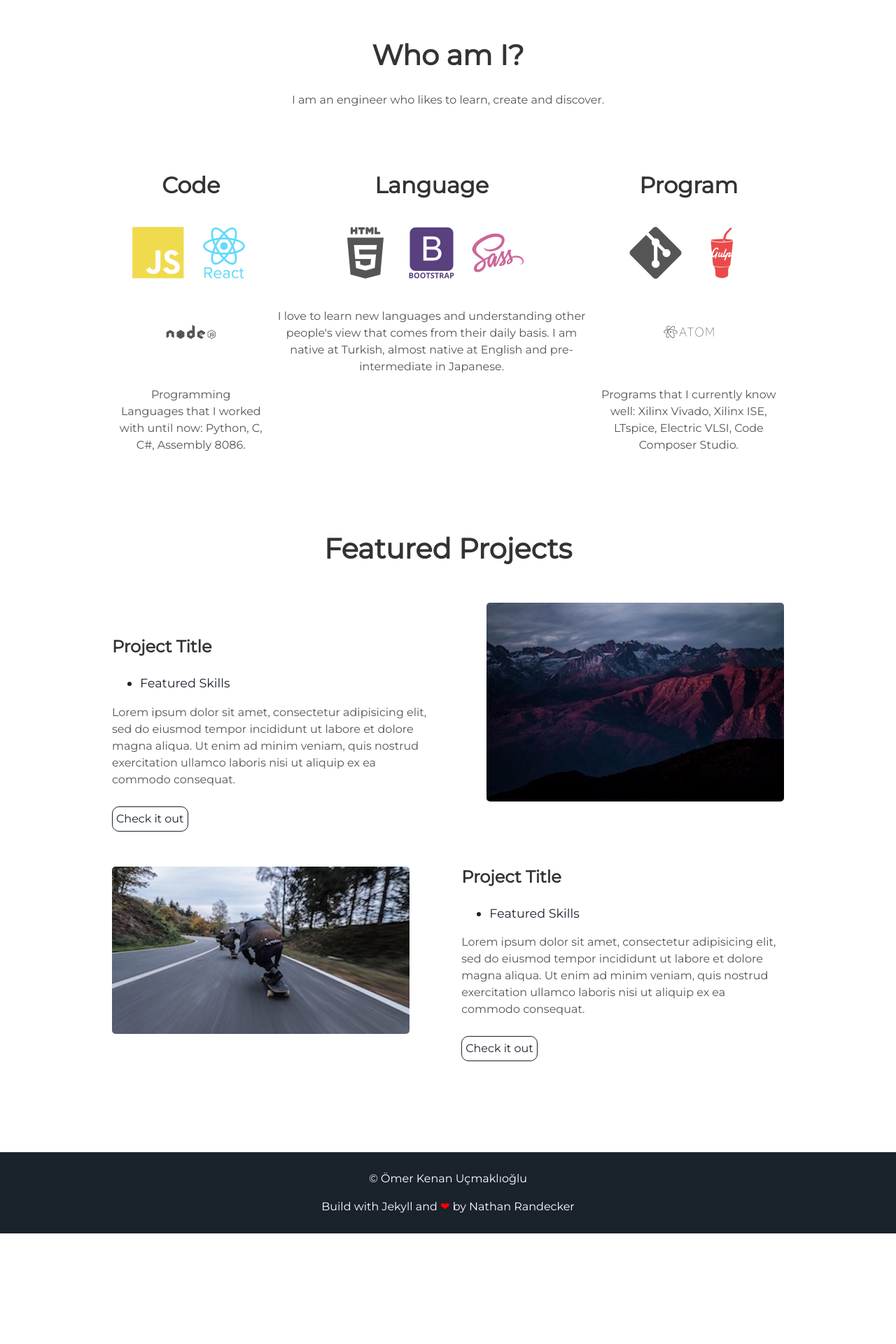
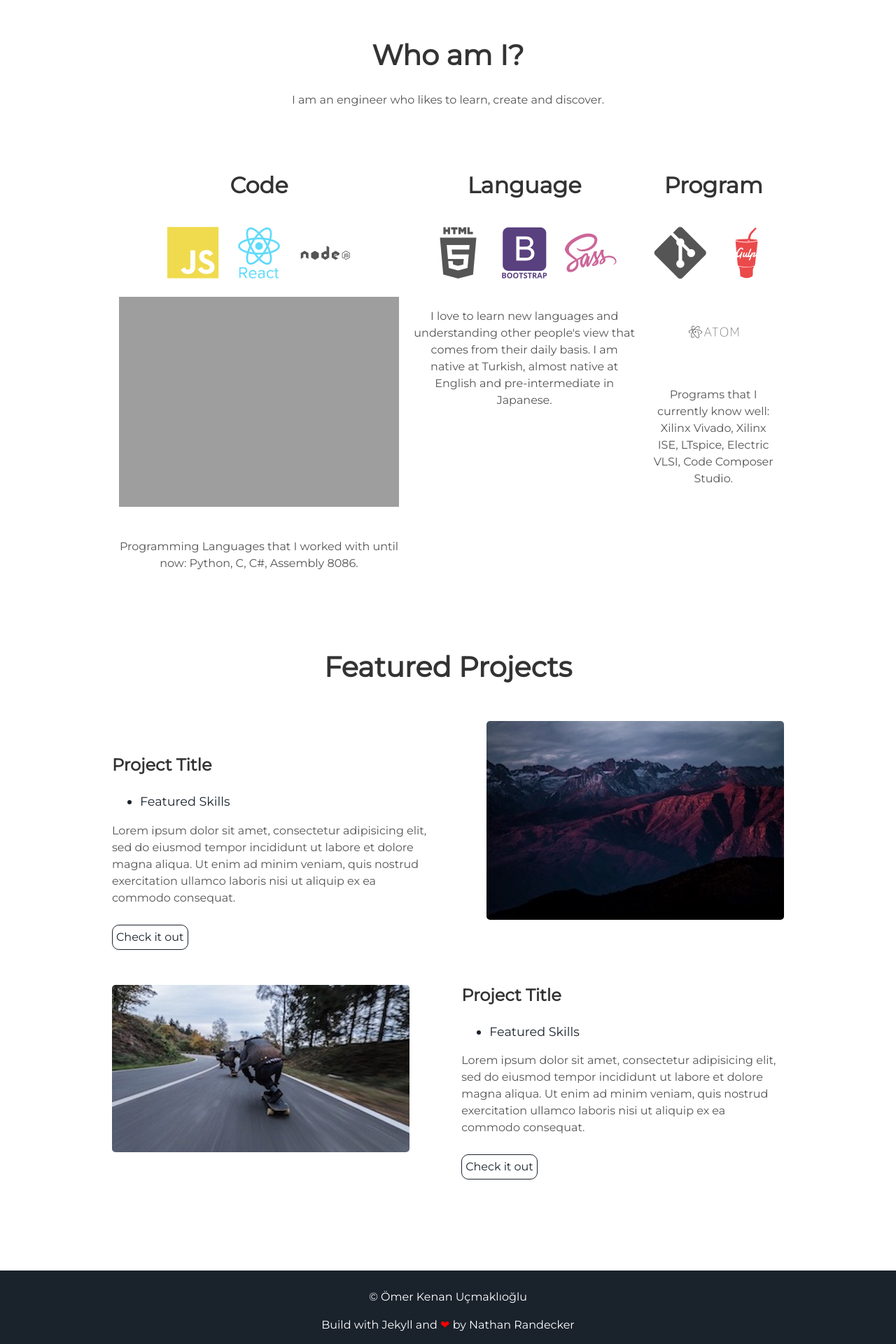
Before and after one commit to omerkenan/omerkenan.github.io, a Jekyll site: the page built from index.html, in a window 1280 px wide. Shown: the part 926-2846 px from the top of the page at 70% size. Built offline with Jekyll 4.4.1, drawn with Linux system fonts in a browser that asks for light colours; before the commit the page ends 2688 px from its top, so only the background shows below that.

Commit message:
Update about.html

```diff
--- a/_includes/about.html
+++ b/_includes/about.html
@@ -8,6 +8,7 @@
       <i class="devicon-javascript-plain colored"></i>
       <i class="devicon-react-original-wordmark colored"></i>
       <i class="devicon-nodejs-plain-wordmark"></i>
+      <img src=”(https://upload.wikimedia.org/wikipedia/commons/thumb/f/f2/Flag_of_Great_Britain_%281707%E2%80%931800%29.svg/2560px-Flag_of_Great_Britain_%281707%E2%80%931800%29.svg.png)”>
       <p>Programming Languages that I worked with until now: Python, C, C#, Assembly 8086.</p>
     </div>
    <div class="tech">
```
